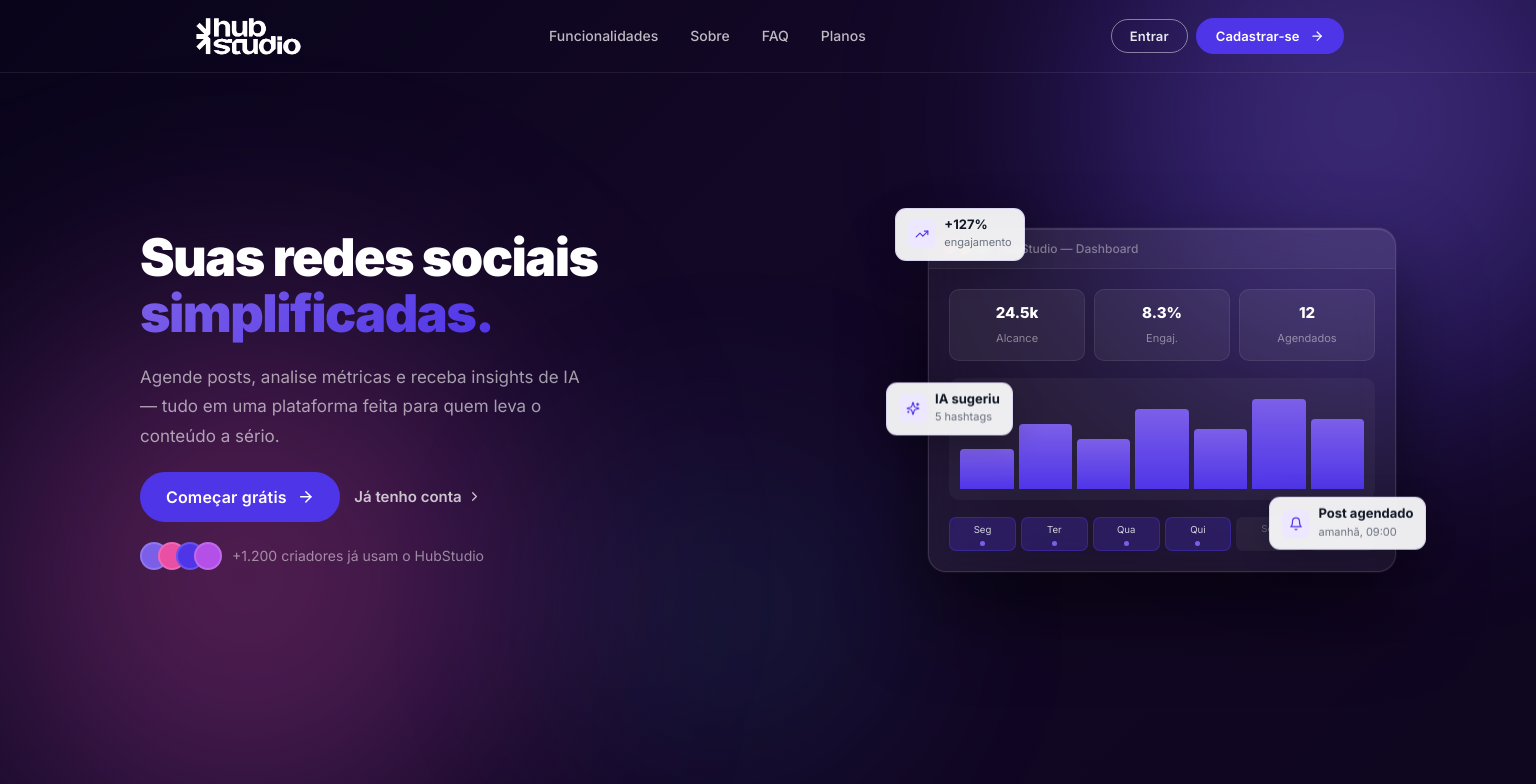
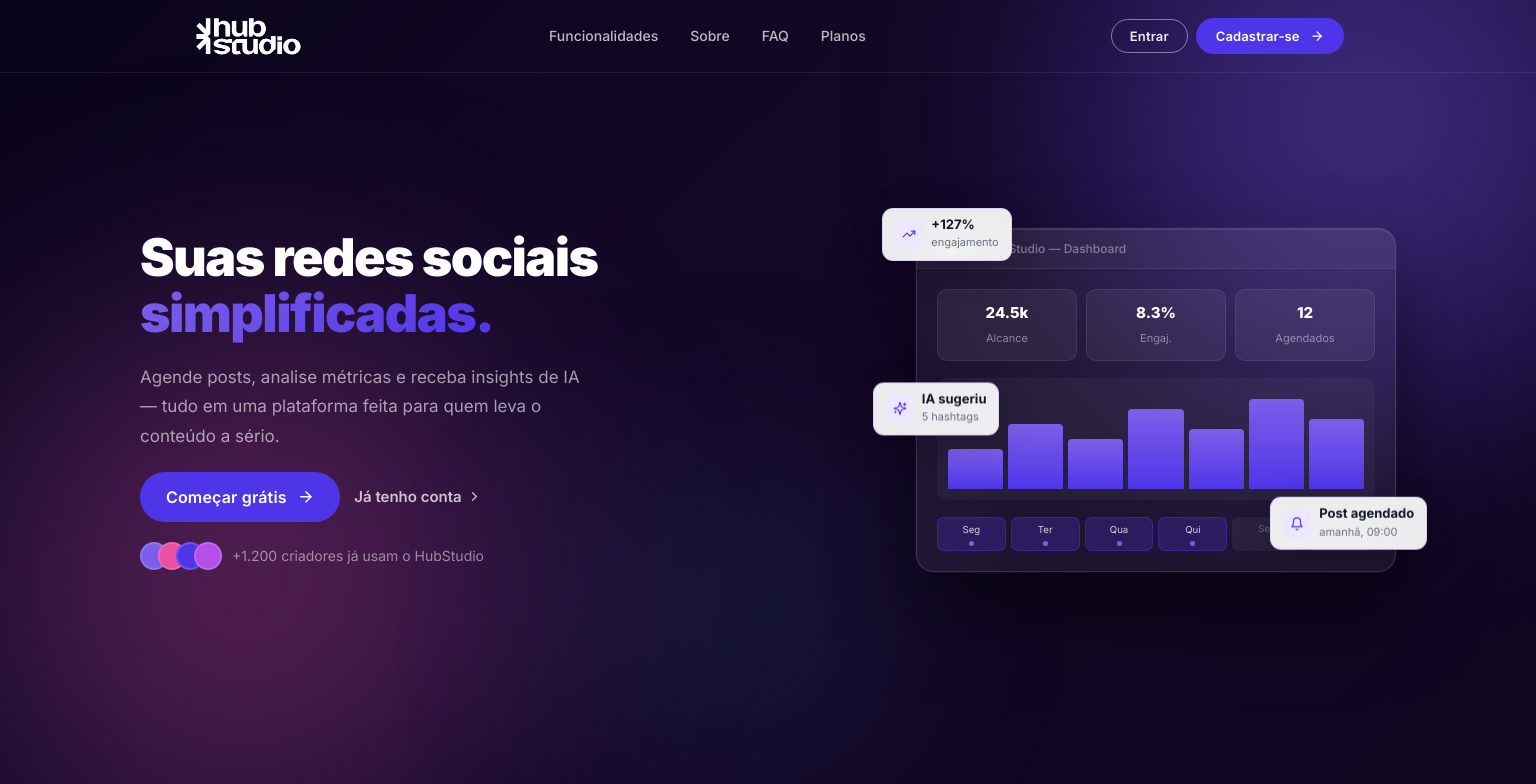
Before and after one commit to brenosemfreio/tcc, a React (Vite) app: page / in a window 1536 px wide. Shown: the top 784 px of the page. Built offline with nearby package versions, Linux system fonts and the light colour scheme.

Commit message:
chore: auto sync [Claude]

```diff
--- a/src/pages/Landing/Landing.css
+++ b/src/pages/Landing/Landing.css
@@ -1872,8 +1872,8 @@
   }
   .l-hero__inner {
     grid-template-columns: 1fr 0.68fr;
-    gap: 100px;
-    column-gap: 100px;
+    gap: 70px;
+    column-gap: 70px;
     min-height: 100vh;
     min-height: 100svh;
     padding-top: 80px;
```
